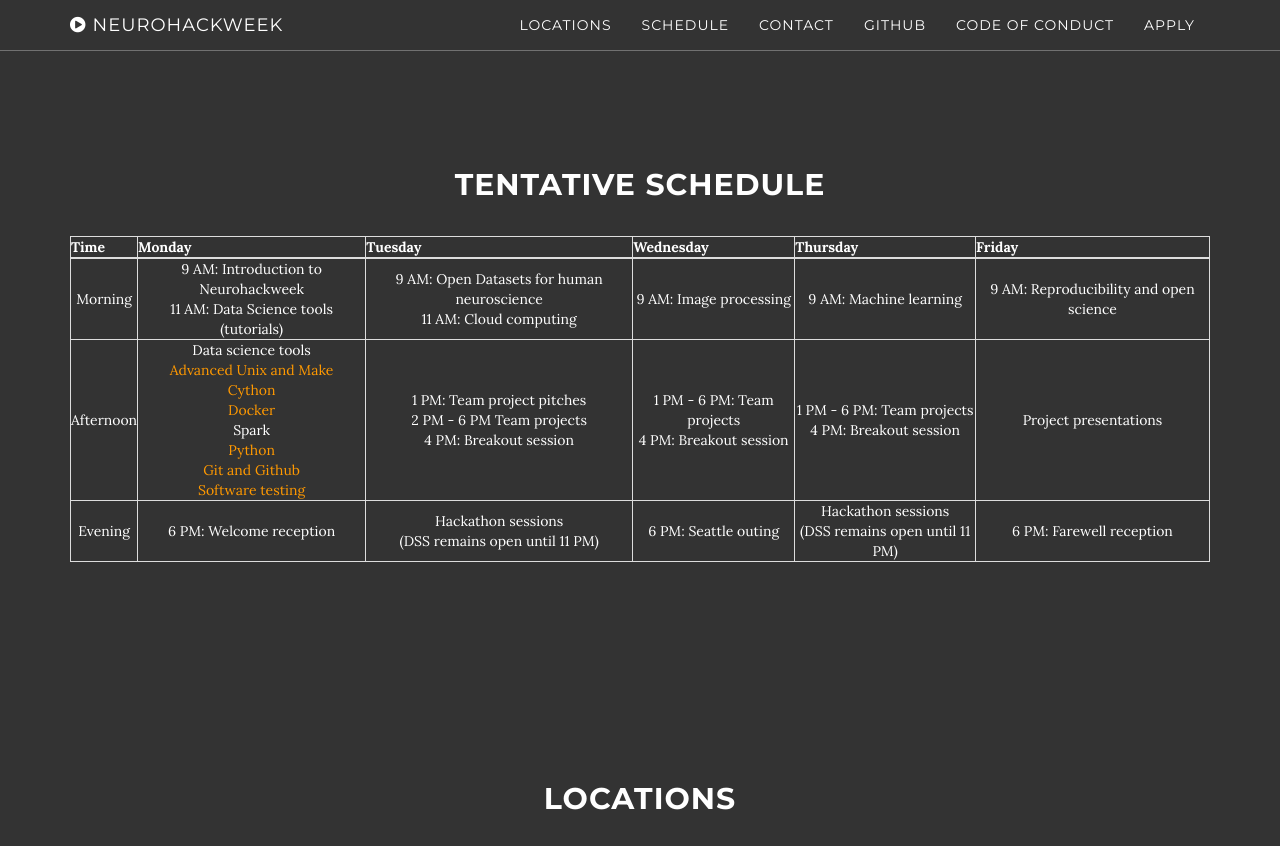
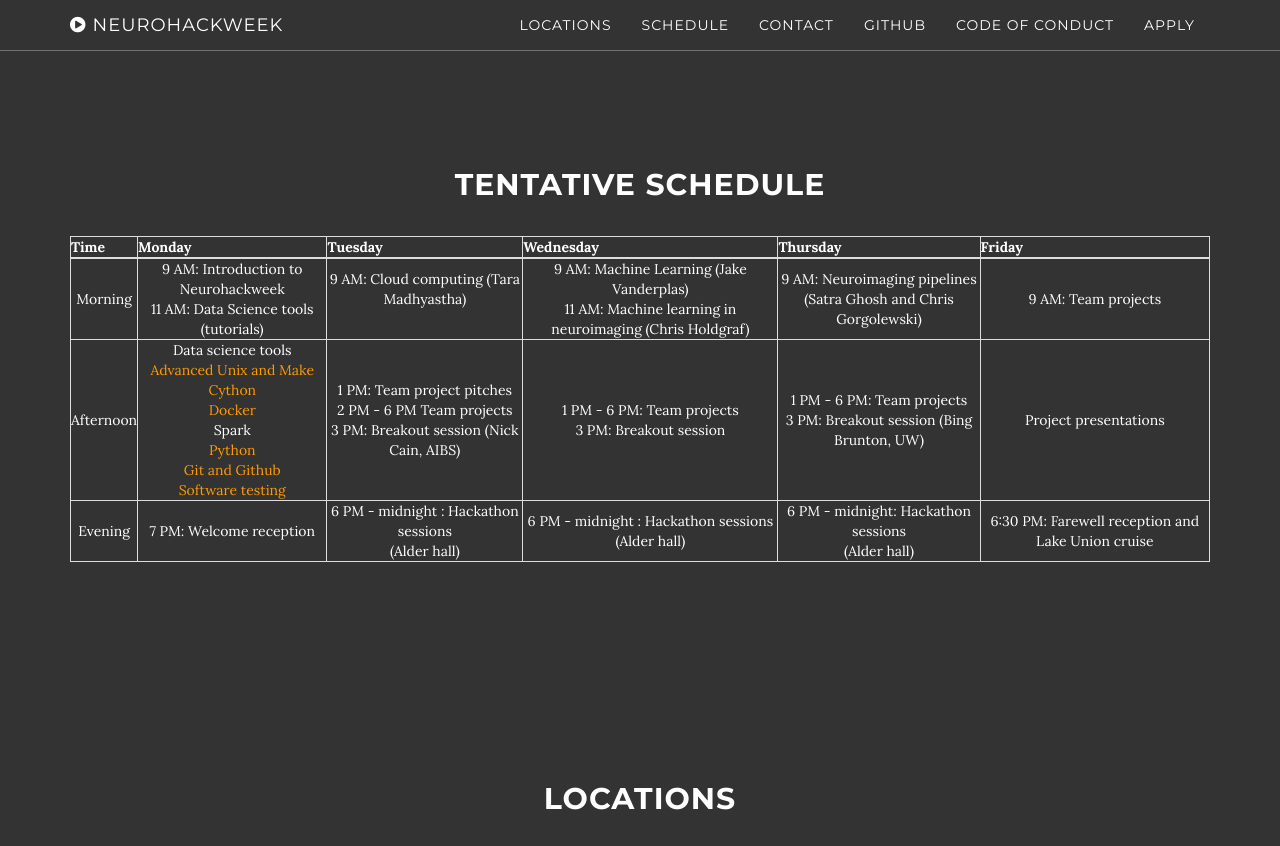
Before and after one commit to neurohackweek/nhw2017, a Jekyll site: the page built from Schedule.md, in a window 1280 px wide and 900 px high, scrolled down 726 px, cut to the strip 0-846 px from the top of the window. Built offline with Jekyll 4.4.1, drawn with Linux system fonts in a browser that asks for light colours; our own code applies the rules of GitHub Pages for plain Markdown files.

Commit message:
Schedule updates.

```diff
--- a/_includes/schedule.html
+++ b/_includes/schedule.html
@@ -23,15 +23,16 @@
           11 AM: Data Science tools (tutorials)
         </td>
         <td>
-          9 AM: Open Datasets for human neuroscience <br>
-          11 AM: Cloud computing
+          9 AM: Cloud computing (Tara Madhyastha)<br>
           <br>
         </td>
         <td>
-          9 AM: Image processing <br>
+          9 AM: Machine Learning (Jake Vanderplas) <br>
+          11 AM: Machine learning in neuroimaging (Chris Holdgraf)
         </td>
-        <td> 9 AM: Machine learning </td>
-        <td>9 AM: Reproducibility and open science</td>
+        <td> 9 AM: Neuroimaging pipelines <br>(Satra Ghosh and Chris Gorgolewski)</td>
+
+        <td> 9 AM: Team projects </td>
       </tr>
       <tr>
         <td>Afternoon</td>
@@ -48,23 +49,23 @@
         </td>
         <td> 1 PM: Team project pitches <br>
             2 PM - 6 PM Team projects <br>
-            4 PM: Breakout session<br>
+            3 PM: Breakout session (Nick Cain, AIBS)<br>
 
         </td>
         <td>1 PM - 6 PM: Team projects <br>
-          4 PM: Breakout session
+          3 PM: Breakout session
         </td>
         <td>1 PM - 6 PM: Team projects <br>
-            4 PM: Breakout session </td>
+            3 PM: Breakout session (Bing Brunton, UW) </td>
         <td>Project presentations</td>
       </tr>
       <tr>
         <td>Evening</td>
-        <td>6 PM: Welcome reception</td>
-        <td>Hackathon sessions <br> (DSS remains open until 11 PM)</td>
-        <td>6 PM: Seattle outing</td>
-        <td>Hackathon sessions <br> (DSS remains open until 11 PM)</td>
-        <td>6 PM: Farewell reception</td>
+        <td>7 PM: Welcome reception</td>
+        <td>6 PM - midnight : Hackathon sessions <br> (Alder hall)</td>
+        <td>6 PM - midnight : Hackathon sessions <br> (Alder hall)</td>
+        <td>6 PM - midnight: Hackathon sessions <br> (Alder hall)</td>
+        <td>6:30 PM: Farewell reception and Lake Union cruise </td>
       </tr>
     </tbody>
   </table>
```
Also changed, not shown: img/map.html (line endings or trailing spaces).
